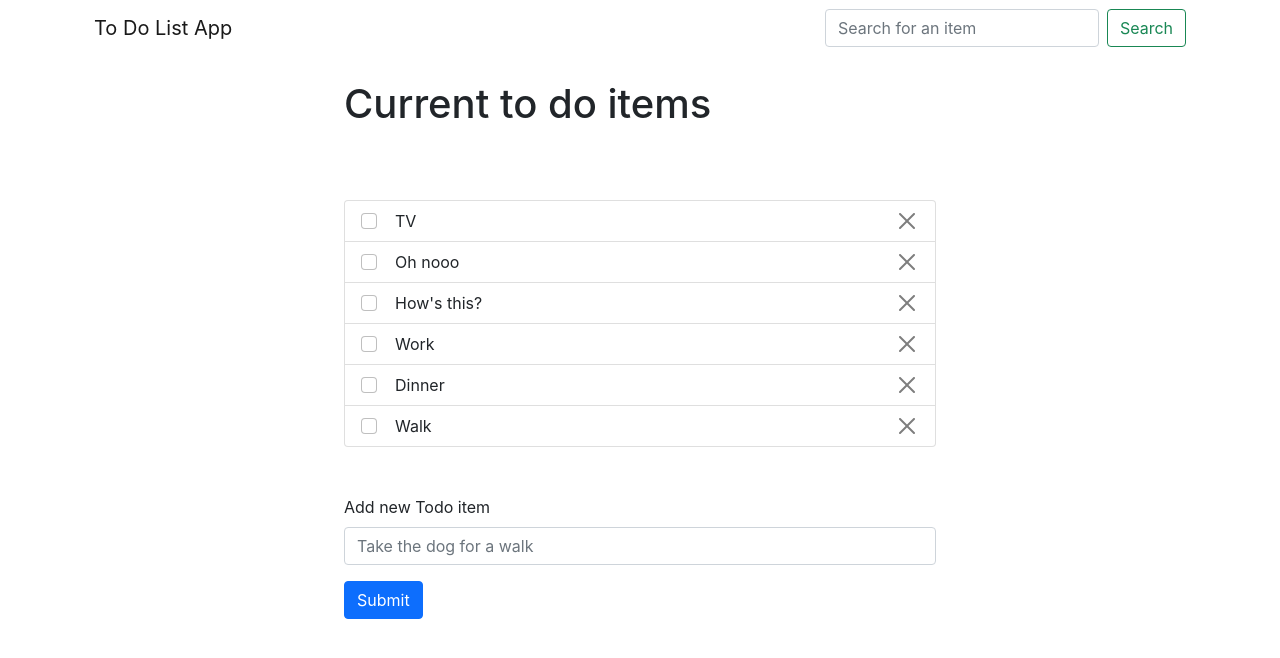
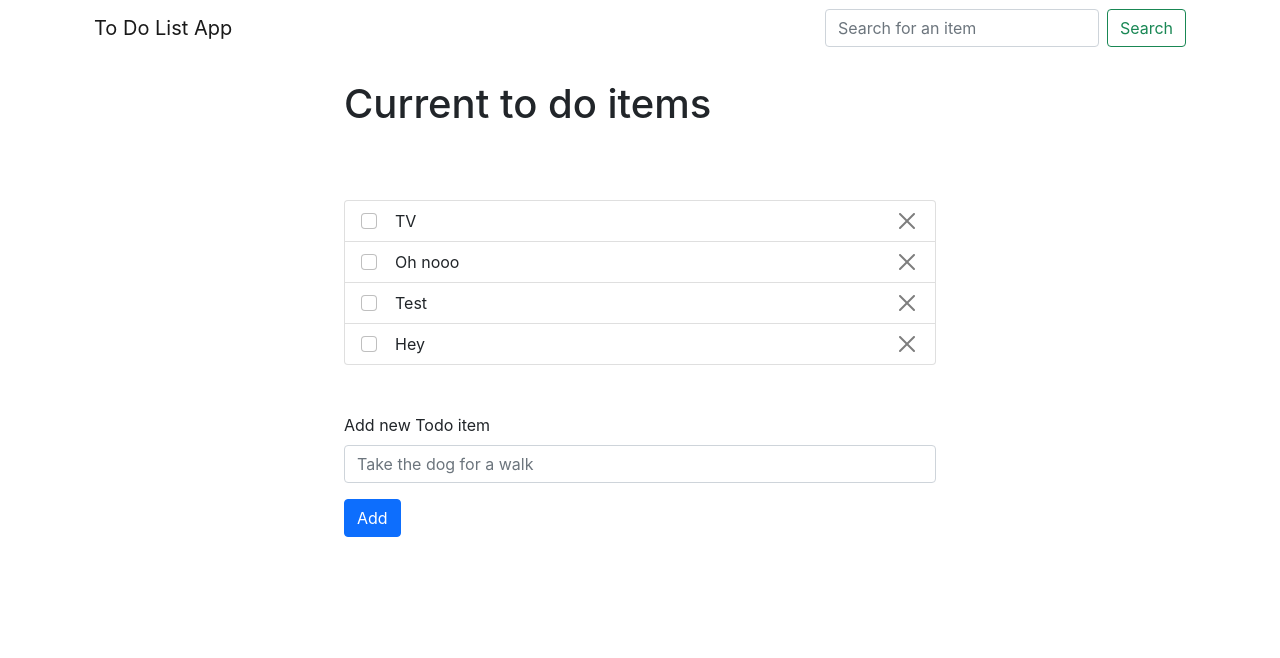
Before and after one commit to MaysenTG/React-todo_app, a React (Create React App) app: page / in a window 1280 px wide. Shown: the top 658 px of the page. Built offline with nearby package versions, Linux system fonts and the light colour scheme; data requests are answered from the project's data file.

Commit message:
implement update functionality on react json-server

```diff
--- a/data/db.json
+++ b/data/db.json
@@ -11,24 +11,26 @@
       "id": 13
     },
     {
-      "title": "How's this?",
+      "title": "Test",
       "completed": false,
       "id": 14
     },
     {
-      "title": "Work",
+      "title": "Hey",
       "completed": false,
       "id": 15
+    }
+  ],
+  "MaysenToDo": [
+    {
+      "title": "TV",
+      "completed": false,
+      "id": 12
     },
     {
-      "title": "Dinner",
+      "title": "Oh nooo",
       "completed": false,
-      "id": 16
-    },
-    {
-      "title": "Walk",
-      "completed": false,
-      "id": 17
+      "id": 13
     }
   ]
 }
--- a/src/Components/pages/Todo.js
+++ b/src/Components/pages/Todo.js
@@ -27,6 +27,7 @@ class Todo extends Component {
         }
         e.target.InputTodoTitle.value = '';
     }
+    3
 
     addItem(item, checked) {
         var obj = {"title": item, "completed": checked}
@@ -81,12 +82,16 @@ class Todo extends Component {
 
         this.handleProgress();
 
+        this.handleUpdate(todoItem);
+
         this.setState({ todoitem: newObj })
     }
 
     handleUpdate = (todoList) => {
-        fetch("http://localhost:8000/todo-item", {
-        method: "POST",
+        console.log("ID is: "+todoList.id)
+        const url = "http://localhost:8000/todo-item/"+todoList.id
+        fetch(url, {
+        method: "PUT",
         headers: {
             "Content-Type": "application/json"
         },
@@ -119,9 +124,9 @@ class Todo extends Component {
                 <br/>
                 <div className="container-fluid">
                     <h1>Current to do items</h1>
+
                     <br/>
-
-                    <div className="progress-div" style={{width: `100`}}>
+                    <div className="progress-div d-flex" style={{width: `100`}}>
                         <div style={{ width: `${this.state.progress}%`, backgroundColor: '#0d6efd' }} className="progress" />
                     </div>
                     <br/>
@@ -132,7 +137,7 @@ class Todo extends Component {
                         // If the item is checked, put a cross over the item, otherwise, display it as normal
                         .map(d => {
                             if (d.completed)
-                                return <li key={d.title} id="todoItem" className="bg-light list-group-item d-flex justify-content-between"><div><input onClick={() => {this.handleComplete(d)}} className="form-check-input" type="checkbox" value="" id="flexCheckDefault"/>&nbsp; &nbsp; <del>{d.title}</del></div><button className="btn-close" onClick={() => { this.handleDelete(d) }} aria-label="Close"></button></li>
+                                return <li key={d.title} id="todoItem" className="bg-light list-group-item d-flex justify-content-between"><div><input onClick={() => {this.handleComplete(d)}} className="form-check-input" type="checkbox" value="" id="flexCheckDefault" defaultChecked={true}/>&nbsp; &nbsp; <del>{d.title}</del></div><button className="btn-close" onClick={() => { this.handleDelete(d) }} aria-label="Close"></button></li>
 
                             else
                                 return <li key={d.title} id="todoItem" className="list-group-item d-flex justify-content-between"><div><input onClick={() => {this.handleComplete(d)}} className="form-check-input" type="checkbox" value="" id="flexCheckDefault"/>&nbsp; &nbsp; {d.title}</div><button className="btn-close" onClick={() => { this.handleDelete(d) }} aria-label="Close"></button></li>
@@ -149,7 +154,7 @@ class Todo extends Component {
                             <label htmlFor="InputTodoTitle" className="form-label">Add new Todo item</label>
                             <input type="text" className="form-control" placeholder="Take the dog for a walk" id="InputTodoTitle" aria-describedby="emailHelp"/>
                         </div>
-                        <button type="submit" className="btn btn-primary">Submit</button>
+                        <button type="submit" className="btn btn-primary">Add</button>
                     </form>
                 </div>
             </div>
```
